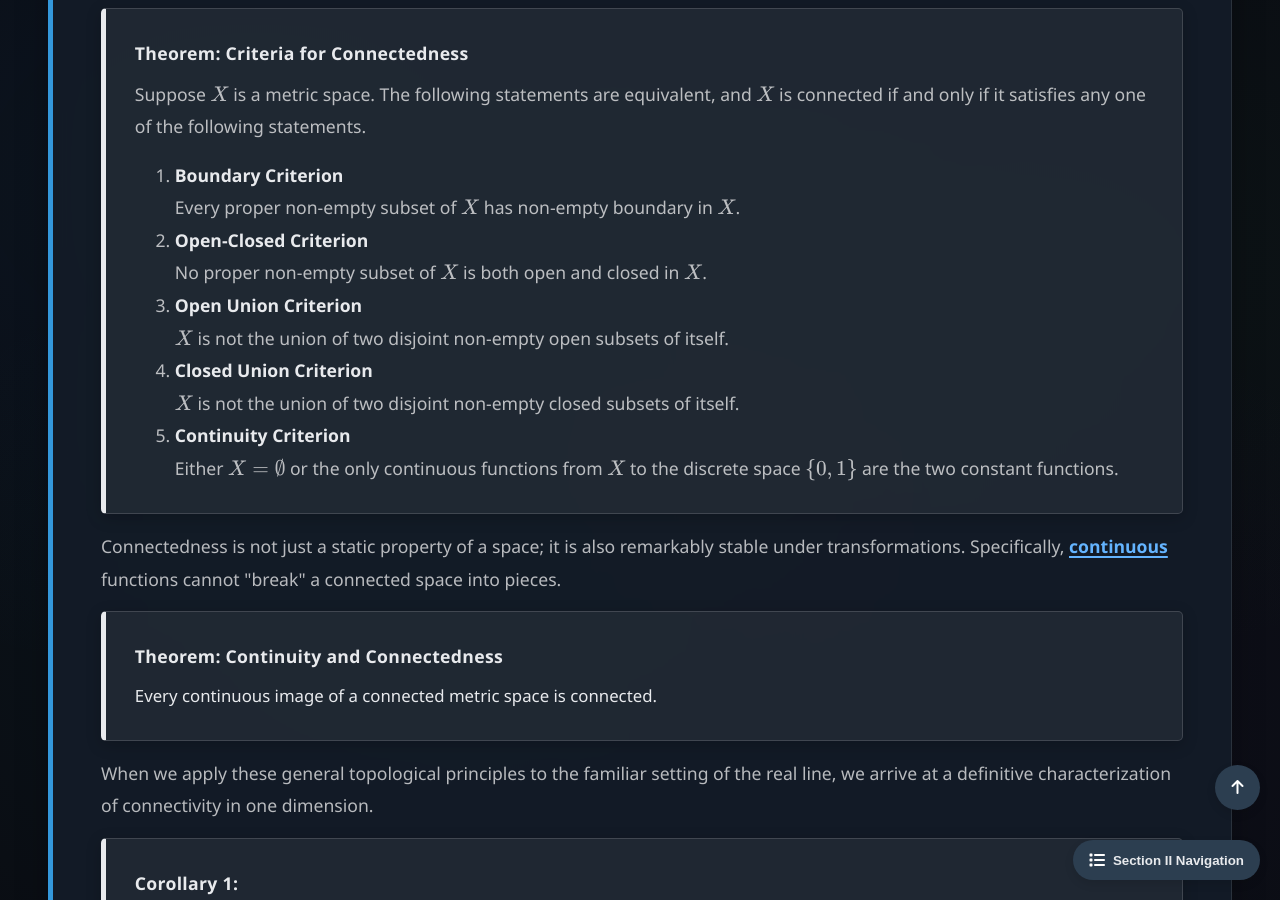
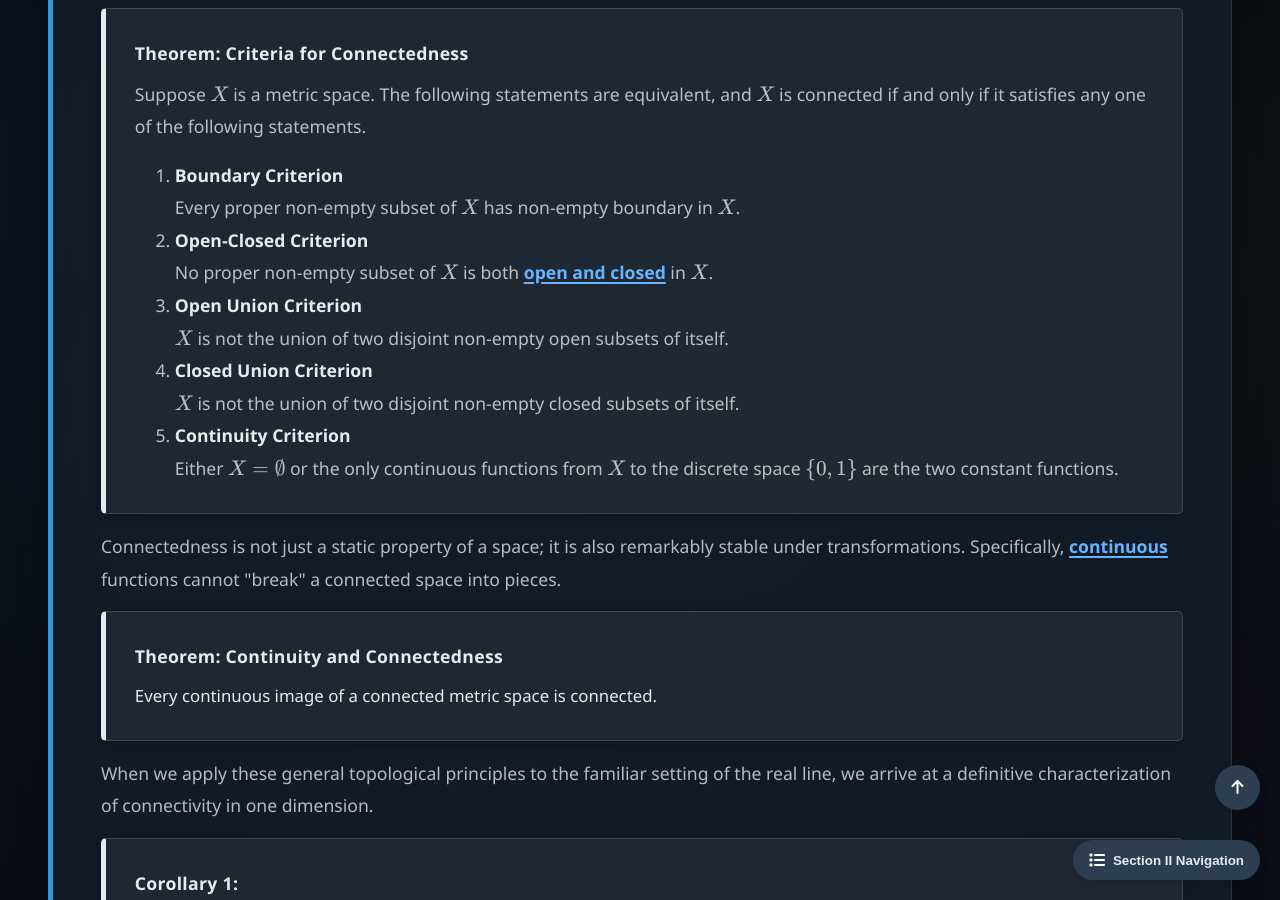
Before and after one commit to Yusukey01/yusukey01.github.io, a Jekyll site: the page built from Mathematics/Calculus/connectedness.html, in a window 1280 px wide and 900 px high, scrolled down 1690 px. Built offline with Jekyll 4.4.1, drawn with Linux system fonts in a browser that asks for light colours.

Commit message:
added links

```diff
--- a/Mathematics/Calculus/connectedness.html
+++ b/Mathematics/Calculus/connectedness.html
@@ -84,7 +84,7 @@ uses_python: false
                             Every proper non-empty subset of \(X\) has non-empty boundary in \(X\).
                         </li>
                         <li><strong>Open-Closed Criterion</strong><br>
-                            No proper non-empty subset of \(X\) is both open and closed in \(X\).
+                            No proper non-empty subset of \(X\) is both <a href="metric_space.html#opcl"><strong>open and closed</strong></a> in \(X\).
                         </li>
                         <li><strong>Open Union Criterion</strong><br>
                             \(X\) is not the union of two disjoint non-empty open subsets of itself.
```
